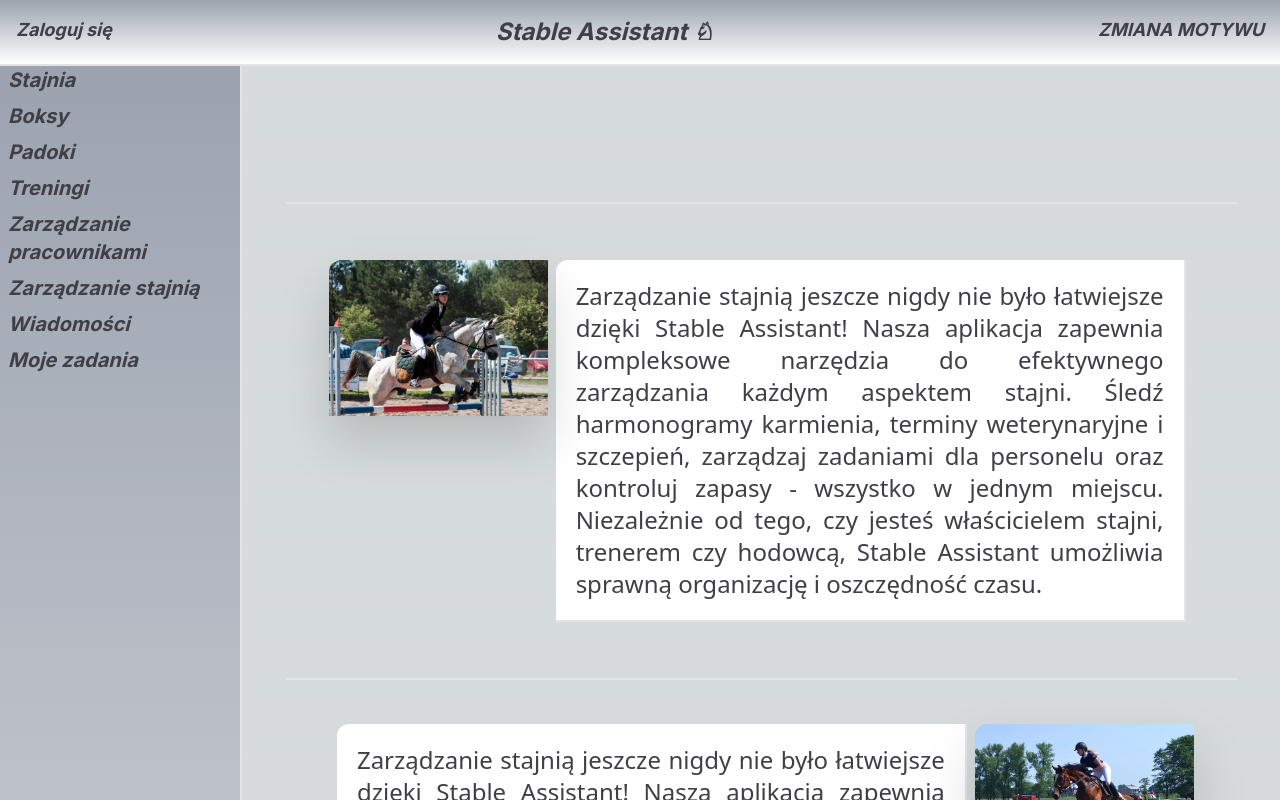
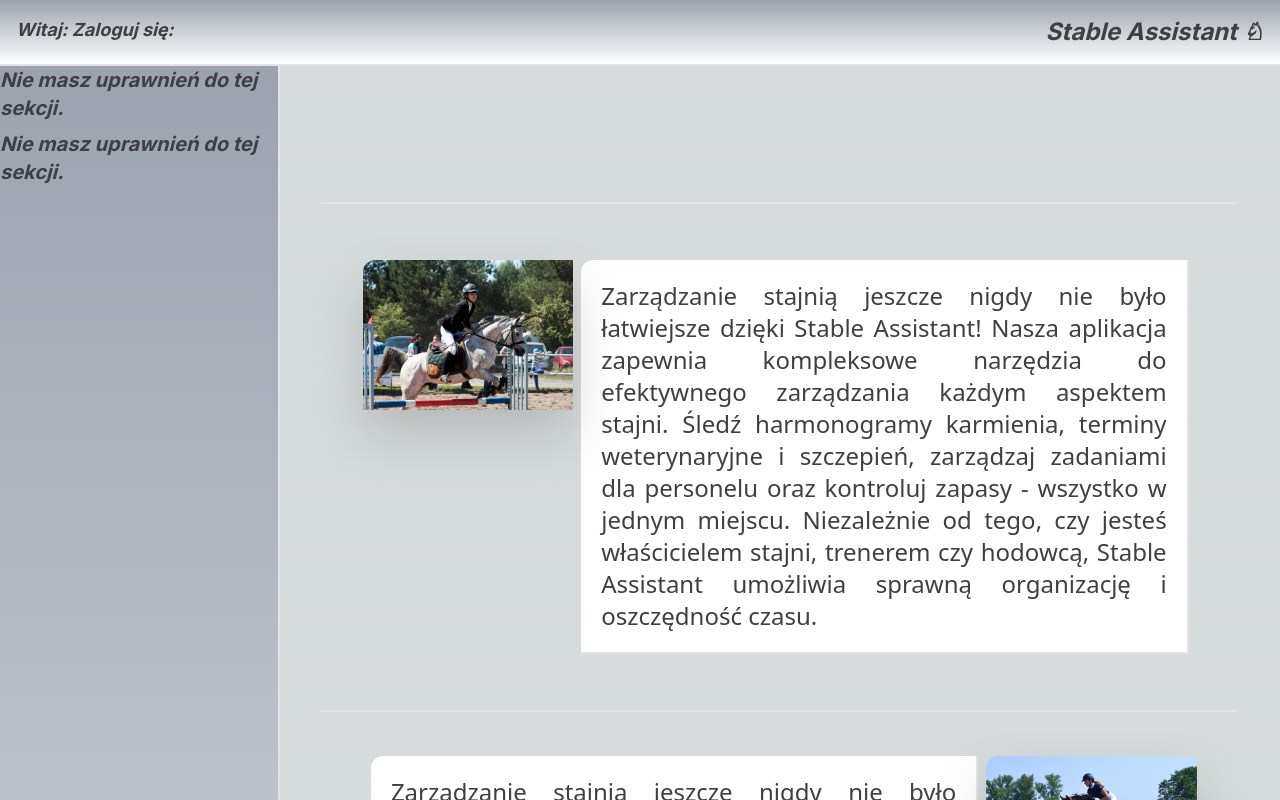
Before and after one commit to jradowski/dust2, a Next.js app: page / in a window 1280 px wide. Shown: the top 800 px of the page. Built offline with nearby package versions, Linux system fonts and the light colour scheme.

Commit message:
aktualizacja4

```diff
--- /dev/null
+++ b/ProtectedSection.tsx
@@ -0,0 +1,23 @@
+import React from 'react';
+import { useUser } from './UserContext'; // Import kontekstu użytkownika
+
+interface ProtectedSectionProps {
+  requiredRole: string;
+  children: React.ReactNode;
+}
+
+const ProtectedSection: React.FC<ProtectedSectionProps> = ({ requiredRole, children }) => {
+  const { user, loading } = useUser();
+
+  if (loading) {
+    return <div>Ładowanie...</div>;
+  }
+
+  if (user && user.uprawnienia === requiredRole) {
+    return <>{children}</>;
+  }
+
+  return <div>Nie masz uprawnień do tej sekcji.</div>;
+};
+
+export default ProtectedSection;
--- /dev/null
+++ b/UserContext.tsx
@@ -0,0 +1,71 @@
+import React, { createContext, useContext, useEffect, useState } from 'react';
+import { supabase } from '@/supabaseClient2'; // Upewnij się, że masz poprawny import
+
+interface User {
+  id: string;
+  email: string;
+  uprawnienia: string; // Dodaj uprawnienia
+}
+
+interface UserContextProps {
+  user: User | null;
+  loading: boolean;
+}
+
+const UserContext = createContext<UserContextProps | undefined>(undefined);
+
+export const UserProvider: React.FC<{ children: React.ReactNode }> = ({ children }) => {
+  const [user, setUser] = useState<User | null>(null);
+  const [loading, setLoading] = useState<boolean>(true);
+
+  useEffect(() => {
+    const fetchUser = async () => {
+      const { data: { user: supabaseUser }, error: userError } = await supabase.auth.getUser();
+
+      if (userError) {
+        console.error('Error fetching user:', userError);
+        setLoading(false);
+        return;
+      }
+
+      if (supabaseUser) {
+        const { data: employeesData, error: employeesError } = await supabase
+          .from('employees')
+          .select('uprawnienia')
+          .eq('id', supabaseUser.id) // Upewnij się, że id pasuje
+          .single();
+
+        if (employeesError) {
+          console.error('Error fetching user permissions:', employeesError);
+          setLoading(false);
+          return;
+        }
+
+        // Przypisz dane użytkownika
+        setUser({
+          id: supabaseUser.id,
+          email: supabaseUser.email || '',
+          uprawnienia: employeesData.uprawnienia, // Zbieramy uprawnienia
+        });
+      }
+
+      setLoading(false);
+    };
+
+    fetchUser();
+  }, []);
+
+  return (
+    <UserContext.Provider value={{ user, loading }}>
+      {children}
+    </UserContext.Provider>
+  );
+};
+
+export const useUser = () => {
+  const context = useContext(UserContext);
+  if (!context) {
+    throw new Error('useUser must be used within a UserProvider');
+  }
+  return context;
+};
--- a/app/layout.tsx
+++ b/app/layout.tsx
@@ -1,57 +1,29 @@
-"use client";
-
+'use client'
 import { Inter } from "next/font/google";
 import "@/globals.css";
-import Dropdown from "./components/Dropdown";
-import Image from "next/image";
-import { supabase } from '@/supabaseClient2.js';
-import SignUp from '@/SingUp';
+import Link from "next/link";
+import { UserProvider } from '@/UserContext';
 import Login from '@/Login';
 import Wylogowany from '@/Wylogowany';
-import React, { useEffect, useState } from 'react';
-import Link from "next/link";
+import ProtectedSection from '@/ProtectedSection'; // Jeśli używasz tego komponentu
+import { useUser } from '@/UserContext';
 
-const inter = Inter({ subsets: ["latin"] });
-
-
-
-const UserProfile: React.FC = () => {
-    const [email, setEmail] = useState<string | null>(null);
-
-    useEffect(() => {
-        const getUserEmail = async () => {
-            const { data: { user }, error } = await supabase.auth.getUser();
-
-            if (error) {
-                console.error('Error fetching user:', error);
-            } else if (user && user.email) {
-                setEmail(user.email);
-            } else {
-                setEmail(null);
-            }
-        };
-
-        getUserEmail();
-    }, []);
+const UserNameLink = () => {
+    const { user } = useUser(); // Używamy kontekstu użytkownika
 
     return (
-        <div>
-            {email ? (
-                <p>Witaj: {email}</p>
-            ) : (
-                <p>Zaloguj się</p>
-            )}
-        </div>
+      <Link href="/workers">
+        Witaj: {user ? "Witaj: "+user.email : "Zaloguj się:"} {/* Wstawiamy imię użytkownika lub komunikat dla gościa */}
+      </Link>
     );
   };
-// export const metadata: Metadata = {
-//   title: "Stable Assistant",
-//  };
+const inter = Inter({ subsets: ["latin"] });
 export default function RootLayout({
     children,
-                                   }: Readonly<{
+  }: {
     children: React.ReactNode;
-}>) {
+  }) {
+
     return (
 
         <html lang="en">
@@ -59,85 +31,86 @@ export default function RootLayout({
                 <title>Stable Assistant</title>
             </head>
             <body className={inter.className}>
+            <UserProvider>
                 <div
                     className="w-full h-fit p-4 columns-3 justify-between flex flex-row border-b-2 border-zinc-200 font-bold italic text-lg text-zinc-700 bg-gradient-to-t from-white  bg-gray-400 dark:bg-gradient-to-b dark:from-zinc-800 dark:bg-zinc-800 dark:border-b-2 dark:border-gray-600  dark:text-white">
                     <div>
-                <Link href="/workers"><UserProfile/></Link>
+                        <UserNameLink />
                     </div>
                     <div className="text-2xl"><Link href="/home">Stable Assistant ♘</Link></div>
-            <div className="float-right">ZMIANA MOTYWU</div>
                 </div>
                 <div className="flex flex-row">
-            <div
-                className=" flex flex-col gap-2 min-h-screen w-fit  float-top-left text-zinc-700 lg:text-xl sm:text-sm border-r-2 border-zinc-200 bg-gradient-to-t from-white  bg-gray-400  font-bold italic dark:bg-gradient-to-b dark:from-zinc-800 dark:bg-zinc-800 dark:border-r-2 dark:border-gray-600  dark:text-white">
+                    <div className="flex flex-col gap-2 min-h-screen w-fit float-top-left text-zinc-700 lg:text-xl sm:text-sm border-r-2 border-zinc-200 bg-gradient-to-t from-white bg-gray-400 font-bold italic dark:bg-gradient-to-b dark:from-zinc-800 dark:bg-zinc-800 dark:border-r-2 dark:border-gray-600 dark:text-white">
 
+                        {/* Linki do różnych stron */}
+
+                        {/* Sekcja dostępna dla właściciela stajni */}
+                        <ProtectedSection requiredRole="wlasciciel_stajni">
                         <Link href="/dashboard">
-                    <div className="hover:bg-gray-500  pl-2">
-                        Stajnia
-                    </div>
+                            <div className="hover:bg-gray-500 pl-2">Stajnia</div>
                         </Link>
-
                         <Link href="/dashboard/boxes">
-                    <div className="hover:bg-gray-500 pl-2">
-                        Boksy
-                    </div>
+                            <div className="hover:bg-gray-500 pl-2">Boksy</div>
                         </Link>
-
                         <Link href="/dashboard/padoki">
-                    <div className="hover:bg-gray-500 pl-2">
-                        Padoki
-                    </div>
+                            <div className="hover:bg-gray-500 pl-2">Padoki</div>
                         </Link>
-
                         <Link href="/dashboard/trening">
-                    <div className="hover:bg-gray-500  pl-2">
-                        Treningi
-                    </div>
+                            <div className="hover:bg-gray-500 pl-2">Treningi</div>
                         </Link>
 
                             <Link href="/dashboard/harmonogram">
-                    <div className="hover:bg-gray-500 whitespace-break-spaces pl-2">
-                        Zarządzanie pracownikami
-                    </div>
+                                <div className="hover:bg-gray-500 whitespace-break-spaces pl-2">Zarządzanie pracownikami</div>
                             </Link>
                             <Link href="/zarzadzanie">
-                    <div className="hover:bg-gray-500  pl-2">
-                        Zarządzanie stajnią
-                    </div>
-
+                                <div className="hover:bg-gray-500 pl-2">Zarządzanie stajnią</div>
                             </Link>
+                            <Link href="/dashboard/notes">
+                            <div className="hover:bg-gray-500 pl-2">Wiadomości</div>
+                        </Link>
+                        <Link href="/dashboard/zadania">
+                            <div className="hover:bg-gray-500 whitespace-break-spaces pl-2">Moje zadania</div>
+                        </Link>
+                        </ProtectedSection>
 
 
 
 
-                <Link href="/dashboard/notes">
-                    <div className="hover:bg-gray-500 pl-2">
-                        Wiadomości
-                    </div>
+                        <ProtectedSection requiredRole="pracownik">
+                        <Link href="/dashboard">
+                            <div className="hover:bg-gray-500 pl-2">Stajnia</div>
+                        </Link>
+                        <Link href="/dashboard/boxes">
+                            <div className="hover:bg-gray-500 pl-2">Boksy</div>
+                        </Link>
+                        <Link href="/dashboard/padoki">
+                            <div className="hover:bg-gray-500 pl-2">Padoki</div>
+                        </Link>
+                        <Link href="/dashboard/trening">
+                            <div className="hover:bg-gray-500 pl-2">Treningi</div>
                         </Link>
 
-
+                        <Link href="/dashboard/notes">
+                            <div className="hover:bg-gray-500 pl-2">Wiadomości</div>
+                        </Link>
                         <Link href="/dashboard/zadania">
-                    <div className="hover:bg-gray-500 whitespace-break-spaces pl-2">
-                        Moje zadania
-                    </div>
+                            <div className="hover:bg-gray-500 whitespace-break-spaces pl-2">Moje zadania</div>
                         </Link>
+                        </ProtectedSection>
 
 
                     </div>
 
-            <div className=" w-11/12 mt-10">
+                    {/* Sekcja główna, która renderuje aktualną stronę */}
+                    <div className="w-11/12 mt-10">
+                        {/* Tutaj umieść komponent, który będzie wyświetlany w zależności od URL */}
                         {children}
                     </div>
                 </div>
-        <div
-            className="w-full h-fit p-4  text-center border-t-2 border-zinc-200  font-bold italic text-lg text-zinc-700 bg-gradient-to-t from-white  bg-gray-400 dark:bg-gradient-to-b dark:from-zinc-800 dark:bg-zinc-800 dark:border-t-2 dark:border-gray-600  dark:text-white">
-            <div>
-                © All rights reserved
+                <div className="w-full h-fit p-4 text-center border-t-2 border-zinc-200 font-bold italic text-lg text-zinc-700 bg-gradient-to-t from-white bg-gray-400 dark:bg-gradient-to-b dark:from-zinc-800 dark:bg-zinc-800 dark:border-t-2 dark:border-gray-600 dark:text-white">
+                    <div>© All rights reserved</div>
                 </div>
-
-
-        </div>
+                </UserProvider>
             </body>
         </html>
     );
```
Also changed, not shown: useUser.tsx (added, +15 -0 lines). Lines whose indentation alone changed are shown as unchanged.
